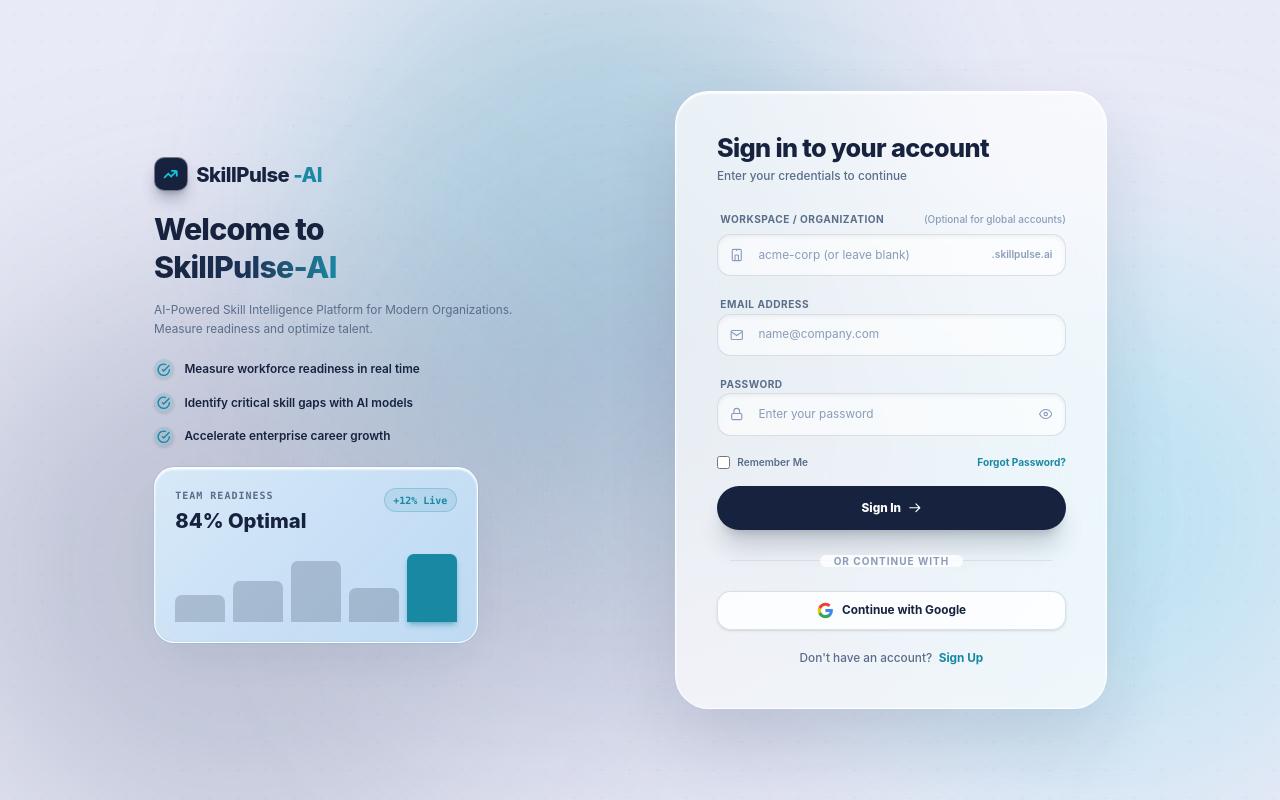
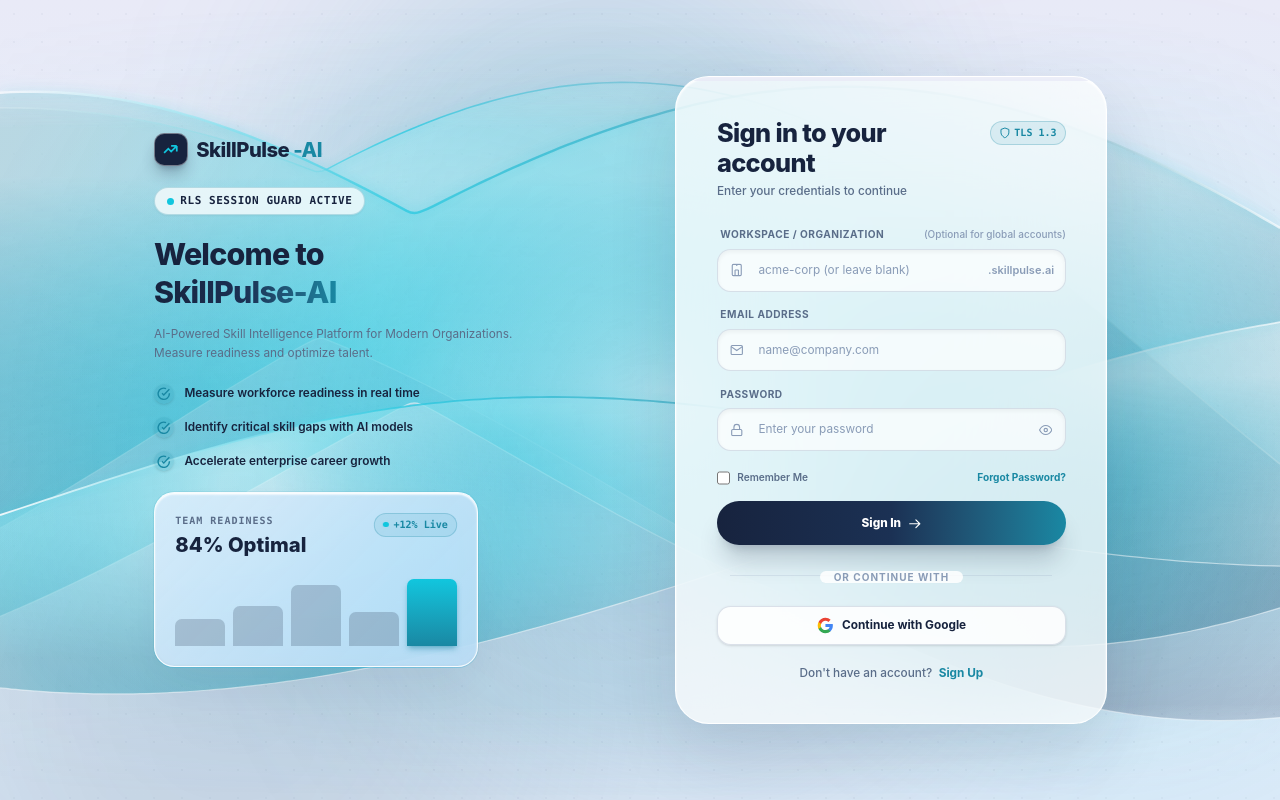
Before and after one commit to Ushbah03/skillpulse-ai, a React (Vite) app: page /login in a window 1280 px wide. Built offline with nearby package versions, Linux system fonts and the light colour scheme; no server answers.

Commit message:
feat(login): animate Login form with 3D liquid silk backdrop, readiness progress & field micro-interactions

```diff
--- a/src/components/Login.jsx
+++ b/src/components/Login.jsx
@@ -1,8 +1,9 @@
 import React, { useState, useRef, useEffect } from 'react';
 import { Link, useNavigate } from 'react-router-dom';
-import { motion } from 'framer-motion';
+import { motion, AnimatePresence } from 'framer-motion';
 import { useGoogleLogin } from '@react-oauth/google';
 import { authAPI } from '../services/api';
+import VisitorBackdrop from './VisitorBackdrop';
 
 const Icons = {
   Mail: () => <svg className="w-4 h-4" fill="none" stroke="currentColor" viewBox="0 0 24 24" strokeWidth="2"><path d="M4 4h16c1.1 0 2 .9 2 2v12c0 1.1-.9 2-2 2H4c-1.1 0-2-.9-2-2V6c0-1.1.9-2 2-2z"/><polyline points="22,6 12,13 2,6"/></svg>,
@@ -141,43 +142,57 @@ const Login = () => {
   });
 
   const intenseUp = {
-    hidden: { opacity: 0, y: 35 },
-    visible: { opacity: 1, y: 0, transition: { duration: 0.7, ease: [0.16, 1, 0.3, 1] } }
+    hidden: { opacity: 0, y: 26 },
+    visible: { opacity: 1, y: 0, transition: { duration: 0.6, ease: [0.16, 1, 0.3, 1] } }
   };
 
   const staggerContainer = {
     hidden: { opacity: 0 },
-    visible: { opacity: 1, transition: { staggerChildren: 0.1 } }
+    visible: { opacity: 1, transition: { staggerChildren: 0.09 } }
   };
 
+  const readinessPct = Math.round(
+    (([formData.email, formData.password].filter((v) => String(v || '').trim().length > 0).length) / 2) * 100
+  );
+
   return (
-    <div className="min-h-screen flex items-center justify-center p-4 sm:p-6 md:p-10 font-sans text-[#17233E] bg-[#E9EAF7] relative overflow-hidden selection:bg-[#1988A3] selection:text-white">
-      {/* Ambient Gradient Depth - Vibrant glowing mesh lights behind frosted glass */}
-      <div className="fixed inset-0 pointer-events-none z-0 overflow-hidden">
-        <div className="absolute -top-20 left-1/4 w-[550px] h-[550px] bg-[#1988A3]/25 blur-[100px] rounded-full" />
-        <div className="absolute top-1/3 -right-20 w-[500px] h-[500px] bg-[#11C6DE]/20 blur-[110px] rounded-full" />
-        <div className="absolute -bottom-20 -left-20 w-[600px] h-[600px] bg-[#1B3154]/20 blur-[110px] rounded-full" />
-        <div className="absolute bottom-10 right-1/4 w-[550px] h-[550px] bg-[#8A9CB7]/35 blur-[100px] rounded-full" />
-        <div className="absolute inset-0 bg-[radial-gradient(rgba(27,49,84,0.10)_1px,transparent_1px)] [background-size:28px_28px] opacity-40" />
-      </div>
+    <div className="min-h-screen flex items-center justify-center p-4 sm:p-6 md:p-10 font-sans text-[#17233E] bg-[#E9EAF7] bg-gradient-to-b from-[#E9EAF7] via-[#E2EEFA] to-[#DCEAF8] relative overflow-hidden selection:bg-[#1988A3] selection:text-white">
+      {/* Unified Light Ice-Blue Ambient Depth & Animated 3D Liquid Silk Wave */}
+      <VisitorBackdrop waveIntensity={0.95} waveOpacityClass="opacity-85" />
 
       <div className="container mx-auto max-w-6xl grid lg:grid-cols-2 gap-10 items-center relative z-10 py-6 sm:py-10">
 
-        {/* LEFT SIDE: Content & Branding */}
+        {/* LEFT SIDE: Content, Live Session Preview & Branding */}
         <motion.div
           initial="hidden"
           animate="visible"
           variants={staggerContainer}
           className="hidden lg:block space-y-6 text-left"
         >
-          <motion.div variants={intenseUp} className="flex items-center gap-2.5 group cursor-pointer">
-            <div className="w-10 h-10 bg-[#17233E] rounded-xl flex items-center justify-center shadow-lg shadow-[#17233E]/30 group-hover:scale-105 transition-all duration-300 border border-white/40">
+          <motion.div variants={intenseUp}>
+            <Link to="/" className="inline-flex items-center gap-2.5 group">
+              <motion.div
+                whileHover={{ rotate: 10, scale: 1.08 }}
+                whileTap={{ scale: 0.95 }}
+                className="w-10 h-10 bg-[#17233E] rounded-xl flex items-center justify-center shadow-lg shadow-[#17233E]/30 transition-all duration-300 border border-white/40"
+              >
                 <svg className="w-5 h-5 text-[#11C6DE]" fill="none" stroke="currentColor" viewBox="0 0 24 24" strokeWidth="2.5">
                   <path d="M13 7h8m0 0v8m0-8l-8 8-4-4-6 6" />
                 </svg>
-            </div>
+              </motion.div>
               <span className="text-2xl font-extrabold tracking-tight text-[#17233E]">
                 SkillPulse <span className="text-[#1988A3]">-AI</span>
+              </span>
+            </Link>
+          </motion.div>
+
+          <motion.div
+            variants={intenseUp}
+            className="inline-flex items-center gap-2 bg-white/75 border border-[#1988A3]/25 px-3.5 py-1.5 rounded-full backdrop-blur-xl shadow-xs"
+          >
+            <span className="w-2 h-2 rounded-full bg-[#11C6DE] animate-ping" />
+            <span className="text-[11px] font-mono font-bold text-[#17233E] uppercase tracking-wider">
+              {formData.workspace ? `${formData.workspace}.skillpulse.ai` : 'RLS Session Guard Active'}
             </span>
           </motion.div>
 
@@ -213,20 +228,26 @@ const Login = () => {
             ))}
           </motion.ul>
 
-          {/* Metric Preview Card */}
+          {/* Animated Metric Preview Card */}
           <motion.div
             variants={intenseUp}
             whileHover={{ y: -4 }}
-            className="p-6 rounded-3xl max-w-sm glass-panel transition-all duration-300"
+            transition={{ type: 'spring', stiffness: 260, damping: 22 }}
+            className="p-6 rounded-3xl max-w-sm glass-panel transition-all duration-300 relative overflow-hidden"
           >
             <div className="flex justify-between items-start mb-6">
               <div>
                 <p className="text-[10px] uppercase tracking-widest text-[#5A6D89] font-mono font-bold mb-1">Team Readiness</p>
                 <h4 className="text-2xl font-extrabold text-[#17233E]">84% Optimal</h4>
               </div>
-              <span className="bg-[#1988A3]/10 text-[#1988A3] border border-[#1988A3]/25 text-[10px] font-bold px-2.5 py-1 rounded-full font-mono">
+              <motion.span
+                animate={{ scale: [1, 1.05, 1] }}
+                transition={{ duration: 2.6, repeat: Infinity, ease: 'easeInOut' }}
+                className="bg-[#1988A3]/10 text-[#1988A3] border border-[#1988A3]/25 text-[10px] font-bold px-2.5 py-1 rounded-full font-mono flex items-center gap-1.5"
+              >
+                <span className="w-1.5 h-1.5 rounded-full bg-[#11C6DE] animate-pulse" />
                 +12% Live
-              </span>
+              </motion.span>
             </div>
             <div className="flex items-end gap-2.5 h-20">
               {[40, 60, 90, 50, 100].map((h, i) => (
@@ -234,9 +255,10 @@ const Login = () => {
                   key={i}
                   initial={{ height: 0 }}
                   animate={{ height: `${h}%` }}
-                  transition={{ type: "spring", stiffness: 80, damping: 12, delay: 0.3 + (i * 0.1) }}
-                  className={`flex-1 rounded-t-lg transition-all duration-500 ${
-                    i === 4 ? 'bg-[#1988A3] shadow-md shadow-[#1988A3]/40' : 'bg-[#17233E]/20'
+                  whileHover={{ scaleY: 1.08 }}
+                  transition={{ type: "spring", stiffness: 90, damping: 14, delay: 0.25 + (i * 0.09) }}
+                  className={`flex-1 rounded-t-lg origin-bottom transition-colors duration-300 ${
+                    i === 4 ? 'bg-gradient-to-t from-[#1988A3] to-[#11C6DE] shadow-md shadow-[#1988A3]/40' : 'bg-[#17233E]/20 hover:bg-[#1988A3]/45'
                   }`}
                 />
               ))}
@@ -244,42 +266,79 @@ const Login = () => {
           </motion.div>
         </motion.div>
 
-        {/* RIGHT SIDE: Login Form Card */}
+        {/* RIGHT SIDE: Animated Frosted Login Form Card */}
         <motion.div
-          initial={{ opacity: 0, y: 50, scale: 0.97 }}
+          initial={{ opacity: 0, y: 36, scale: 0.97 }}
           animate={{ opacity: 1, y: 0, scale: 1 }}
-          transition={{ duration: 0.8, cubicBezier: [0.16, 1, 0.3, 1] }}
-          className="bg-white/70 backdrop-blur-3xl border border-white/90 rounded-3xl md:rounded-[2.5rem] p-5 sm:p-10 md:p-12 shadow-[0_30px_70px_rgba(23,35,62,0.12),inset_0_1.5px_2px_rgba(255,255,255,1)] w-full max-w-lg mx-auto transition-all duration-300"
+          transition={{ duration: 0.65, ease: [0.16, 1, 0.3, 1] }}
+          className="bg-white/75 backdrop-blur-3xl border border-white/95 rounded-3xl md:rounded-[2.5rem] p-5 sm:p-10 md:p-12 shadow-[0_30px_70px_rgba(23,35,62,0.12),inset_0_1.5px_2px_rgba(255,255,255,1)] w-full max-w-lg mx-auto relative overflow-hidden"
         >
+          {/* Animated Top Credential Readiness Bar */}
+          <div className="absolute top-0 left-0 right-0 h-1 bg-[#E9EAF7]/80">
+            <motion.div
+              className="h-full bg-gradient-to-r from-[#1988A3] via-[#11C6DE] to-[#17233E]"
+              initial={{ width: 0 }}
+              animate={{ width: `${readinessPct}%` }}
+              transition={{ type: 'spring', stiffness: 180, damping: 24 }}
+            />
+          </div>
+
           {/* Mobile-Only Brand Header */}
           <Link to="/" className="lg:hidden flex items-center justify-center gap-2.5 mb-6 group">
-            <div className="w-9 h-9 bg-[#17233E] rounded-xl flex items-center justify-center shadow-md border border-white/40 group-hover:scale-105 transition-all">
+            <motion.div
+              whileHover={{ rotate: 10, scale: 1.05 }}
+              className="w-9 h-9 bg-[#17233E] rounded-xl flex items-center justify-center shadow-md border border-white/40"
+            >
               <svg className="w-5 h-5 text-[#11C6DE]" fill="none" stroke="currentColor" viewBox="0 0 24 24" strokeWidth="2.5">
                 <path strokeLinecap="round" strokeLinejoin="round" d="M13 7h8m0 0v8m0-8l-8 8-4-4-6 6" />
               </svg>
-            </div>
+            </motion.div>
             <span className="text-xl font-extrabold tracking-tight text-[#17233E]">
               SkillPulse <span className="text-[#1988A3]">-AI</span>
             </span>
           </Link>
 
-          <div className="mb-6 sm:mb-8 text-left">
+          <div className="mb-6 sm:mb-8 text-left flex items-start justify-between gap-3">
+            <div>
               <h2 className="text-2xl sm:text-3xl font-extrabold mb-1.5 text-[#17233E] tracking-tight">Sign in to your account</h2>
               <p className="text-[#5A6D89] text-xs sm:text-sm font-medium">Enter your credentials to continue</p>
+            </div>
+            <motion.span
+              key={readinessPct}
+              initial={{ scale: 0.85 }}
+              animate={{ scale: 1 }}
+              className="shrink-0 px-2.5 py-1 rounded-full bg-[#1988A3]/10 border border-[#1988A3]/25 text-[#1988A3] text-[10px] font-mono font-bold mt-1 flex items-center gap-1"
+            >
+              <Icons.Shield />
+              {readinessPct === 100 ? 'Ready' : 'TLS 1.3'}
+            </motion.span>
           </div>
 
           <form className="space-y-5" onSubmit={handleLogin}>
 
             {/* Workspace / Tenant Domain Input */}
-            <div className="space-y-2 text-left group">
+            <motion.div
+              initial={{ opacity: 0, y: 12 }}
+              animate={{ opacity: 1, y: 0 }}
+              transition={{ duration: 0.45, delay: 0.05 }}
+              className="space-y-2 text-left group"
+            >
               <div className="flex justify-between items-center ml-1">
-                <label className="text-[#5A6D89] text-xs font-bold uppercase tracking-wider group-focus-within:text-[#1988A3] transition-colors">
-                  Workspace / Organization
+                <label className="text-[#5A6D89] text-xs font-bold uppercase tracking-wider group-focus-within:text-[#1988A3] transition-colors flex items-center gap-2">
+                  <span>Workspace / Organization</span>
+                  {formData.workspace && (
+                    <motion.span
+                      initial={{ scale: 0 }}
+                      animate={{ scale: 1 }}
+                      className="w-1.5 h-1.5 rounded-full bg-[#11C6DE]"
+                    />
+                  )}
                 </label>
                 <span className="text-[10px] text-[#8A9CB7] font-medium">(Optional for global accounts)</span>
               </div>
-              <div className="relative">
-                <span className="absolute left-4 top-1/2 -translate-y-1/2 text-[#8A9CB7] group-focus-within:text-[#1988A3] transition-colors">
+              <div className="relative rounded-2xl transition-transform duration-200 group-focus-within:-translate-y-0.5">
+                <div className="absolute -inset-[1px] rounded-2xl bg-gradient-to-r from-[#1988A3]/35 via-[#11C6DE]/45 to-[#1988A3]/35 blur-[2px] opacity-0 group-focus-within:opacity-100 transition-opacity duration-300 pointer-events-none" />
+                <span className="absolute left-4 top-1/2 -translate-y-1/2 text-[#8A9CB7] group-focus-within:text-[#1988A3] group-focus-within:scale-110 transition-all duration-200 z-10 pointer-events-none">
                   <Icons.Building />
                 </span>
                 <input
@@ -288,21 +347,35 @@ const Login = () => {
                   value={formData.workspace}
                   onChange={handleChange}
                   placeholder="acme-corp (or leave blank)"
-                  className="w-full bg-white/60 border border-[#8A9CB7]/30 rounded-2xl py-3.5 pl-12 pr-28 text-sm text-[#17233E] placeholder:text-[#8A9CB7] focus:outline-none focus:ring-2 focus:ring-[#1988A3]/25 focus:border-[#1988A3] transition-all shadow-inner hover:border-[#8A9CB7]/50"
+                  className="relative w-full bg-white/70 focus:bg-white/95 border border-[#8A9CB7]/30 rounded-2xl py-3.5 pl-12 pr-[7.5rem] text-sm text-[#17233E] placeholder:text-[#8A9CB7] focus:outline-none focus:ring-2 focus:ring-[#1988A3]/20 focus:border-[#1988A3] transition-all shadow-inner hover:border-[#8A9CB7]/55"
                 />
-                <span className="absolute right-4 top-1/2 -translate-y-1/2 text-xs font-semibold text-[#8A9CB7] pointer-events-none">
+                <span className="absolute right-3.5 top-1/2 -translate-y-1/2 text-[11px] font-semibold text-[#8A9CB7] pointer-events-none z-10">
                   .skillpulse.ai
                 </span>
+                <span className="pointer-events-none absolute bottom-0 left-4 right-4 h-[2px] rounded-full bg-gradient-to-r from-[#1988A3] to-[#11C6DE] scale-x-0 group-focus-within:scale-x-100 transition-transform duration-300 origin-center" />
               </div>
-            </div>
+            </motion.div>
 
             {/* Email Address */}
-            <div className="space-y-2 text-left group">
-              <label className="text-[#5A6D89] text-xs font-bold uppercase tracking-wider ml-1 group-focus-within:text-[#1988A3] transition-colors">
-                Email Address
+            <motion.div
+              initial={{ opacity: 0, y: 12 }}
+              animate={{ opacity: 1, y: 0 }}
+              transition={{ duration: 0.45, delay: 0.1 }}
+              className="space-y-2 text-left group"
+            >
+              <label className="text-[#5A6D89] text-xs font-bold uppercase tracking-wider ml-1 group-focus-within:text-[#1988A3] transition-colors flex items-center justify-between">
+                <span>Email Address</span>
+                {formData.email && (
+                  <motion.span
+                    initial={{ scale: 0 }}
+                    animate={{ scale: 1 }}
+                    className="w-1.5 h-1.5 rounded-full bg-[#11C6DE]"
+                  />
+                )}
               </label>
-              <div className="relative">
-                <span className="absolute left-4 top-1/2 -translate-y-1/2 text-[#8A9CB7] group-focus-within:text-[#1988A3] transition-colors">
+              <div className="relative rounded-2xl transition-transform duration-200 group-focus-within:-translate-y-0.5">
+                <div className="absolute -inset-[1px] rounded-2xl bg-gradient-to-r from-[#1988A3]/35 via-[#11C6DE]/45 to-[#1988A3]/35 blur-[2px] opacity-0 group-focus-within:opacity-100 transition-opacity duration-300 pointer-events-none" />
+                <span className="absolute left-4 top-1/2 -translate-y-1/2 text-[#8A9CB7] group-focus-within:text-[#1988A3] group-focus-within:scale-110 transition-all duration-200 z-10 pointer-events-none">
                   <Icons.Mail />
                 </span>
                 <input
@@ -312,18 +385,32 @@ const Login = () => {
                   onChange={handleChange}
                   required
                   placeholder="name@company.com"
-                  className="w-full bg-white/60 border border-[#8A9CB7]/30 rounded-2xl py-3.5 pl-12 pr-4 text-sm text-[#17233E] placeholder:text-[#8A9CB7] focus:outline-none focus:ring-2 focus:ring-[#1988A3]/25 focus:border-[#1988A3] transition-all shadow-inner hover:border-[#8A9CB7]/50"
+                  className="relative w-full bg-white/70 focus:bg-white/95 border border-[#8A9CB7]/30 rounded-2xl py-3.5 pl-12 pr-4 text-sm text-[#17233E] placeholder:text-[#8A9CB7] focus:outline-none focus:ring-2 focus:ring-[#1988A3]/20 focus:border-[#1988A3] transition-all shadow-inner hover:border-[#8A9CB7]/55"
                 />
+                <span className="pointer-events-none absolute bottom-0 left-4 right-4 h-[2px] rounded-full bg-gradient-to-r from-[#1988A3] to-[#11C6DE] scale-x-0 group-focus-within:scale-x-100 transition-transform duration-300 origin-center" />
               </div>
-            </div>
+            </motion.div>
 
             {/* Password */}
-            <div className="space-y-2 text-left group">
-              <label className="text-[#5A6D89] text-xs font-bold uppercase tracking-wider ml-1 group-focus-within:text-[#1988A3] transition-colors">
-                Password
+            <motion.div
+              initial={{ opacity: 0, y: 12 }}
+              animate={{ opacity: 1, y: 0 }}
+              transition={{ duration: 0.45, delay: 0.15 }}
+              className="space-y-2 text-left group"
+            >
+              <label className="text-[#5A6D89] text-xs font-bold uppercase tracking-wider ml-1 group-focus-within:text-[#1988A3] transition-colors flex items-center justify-between">
+                <span>Password</span>
+                {formData.password && (
+                  <motion.span
+                    initial={{ scale: 0 }}
+                    animate={{ scale: 1 }}
+                    className="w-1.5 h-1.5 rounded-full bg-[#11C6DE]"
+                  />
+                )}
               </label>
-              <div className="relative">
-                <span className="absolute left-4 top-1/2 -translate-y-1/2 text-[#8A9CB7] group-focus-within:text-[#1988A3] transition-colors">
+              <div className="relative rounded-2xl transition-transform duration-200 group-focus-within:-translate-y-0.5">
+                <div className="absolute -inset-[1px] rounded-2xl bg-gradient-to-r from-[#1988A3]/35 via-[#11C6DE]/45 to-[#1988A3]/35 blur-[2px] opacity-0 group-focus-within:opacity-100 transition-opacity duration-300 pointer-events-none" />
+                <span className="absolute left-4 top-1/2 -translate-y-1/2 text-[#8A9CB7] group-focus-within:text-[#1988A3] group-focus-within:scale-110 transition-all duration-200 z-10 pointer-events-none">
                   <Icons.Lock />
                 </span>
                 <input
@@ -333,20 +420,26 @@ const Login = () => {
                   onChange={handleChange}
                   required
                   placeholder="Enter your password"
-                  className="w-full bg-white/60 border border-[#8A9CB7]/30 rounded-2xl py-3.5 pl-12 pr-12 text-sm text-[#17233E] placeholder:text-[#8A9CB7] focus:outline-none focus:ring-2 focus:ring-[#1988A3]/25 focus:border-[#1988A3] transition-all shadow-inner hover:border-[#8A9CB7]/50"
+                  className="relative w-full bg-white/70 focus:bg-white/95 border border-[#8A9CB7]/30 rounded-2xl py-3.5 pl-12 pr-12 text-sm text-[#17233E] placeholder:text-[#8A9CB7] focus:outline-none focus:ring-2 focus:ring-[#1988A3]/20 focus:border-[#1988A3] transition-all shadow-inner hover:border-[#8A9CB7]/55"
                 />
                 <button
                   type="button"
                   onClick={() => setShowPassword(!showPassword)}
-                  className="absolute right-4 top-1/2 -translate-y-1/2 text-[#8A9CB7] hover:text-[#17233E] transition-colors"
+                  className="absolute right-4 top-1/2 -translate-y-1/2 text-[#8A9CB7] hover:text-[#17233E] transition-colors z-10 cursor-pointer"
                 >
                   {showPassword ? <Icons.EyeOff /> : <Icons.Eye />}
                 </button>
+                <span className="pointer-events-none absolute bottom-0 left-4 right-4 h-[2px] rounded-full bg-gradient-to-r from-[#1988A3] to-[#11C6DE] scale-x-0 group-focus-within:scale-x-100 transition-transform duration-300 origin-center" />
               </div>
-            </div>
+            </motion.div>
 
             {/* Remember Me & Forgot Password */}
-            <div className="flex items-center justify-between text-xs font-semibold pt-1">
+            <motion.div
+              initial={{ opacity: 0, y: 10 }}
+              animate={{ opacity: 1, y: 0 }}
+              transition={{ duration: 0.45, delay: 0.2 }}
+              className="flex items-center justify-between text-xs font-semibold pt-1"
+            >
               <label className="flex items-center gap-2 cursor-pointer text-[#5A6D89] hover:text-[#17233E] transition-colors select-none">
                 <input
                   type="checkbox"
@@ -361,24 +454,33 @@ const Login = () => {
               <Link to="/forgot-password" className="text-[#1988A3] hover:text-[#157289] font-bold transition-colors hover:underline">
                 Forgot Password?
               </Link>
-            </div>
+            </motion.div>
 
+            <AnimatePresence>
               {errorMsg && (
-              <div className="bg-red-50 border border-red-200 text-red-600 px-4 py-3 rounded-xl text-xs flex items-center gap-2">
+                <motion.div
+                  initial={{ opacity: 0, y: -8, x: -6 }}
+                  animate={{ opacity: 1, y: 0, x: [0, -6, 6, -4, 4, 0] }}
+                  exit={{ opacity: 0, height: 0 }}
+                  transition={{ duration: 0.35 }}
+                  className="bg-red-50 border border-red-200 text-red-600 px-4 py-3 rounded-xl text-xs flex items-center gap-2"
+                >
                   <svg className="w-4 h-4 shrink-0 text-red-500" fill="none" stroke="currentColor" viewBox="0 0 24 24"><circle cx="12" cy="12" r="10"/><line x1="12" y1="8" x2="12" y2="12"/><line x1="12" y1="16" x2="12.01" y2="16"/></svg>
                   <span>{errorMsg}</span>
-              </div>
+                </motion.div>
               )}
+            </AnimatePresence>
 
             <motion.button
-              whileHover={{ scale: isLoading ? 1 : 1.01, y: isLoading ? 0 : -1 }}
-              whileTap={{ scale: isLoading ? 1 : 0.99 }}
+              whileHover={{ scale: isLoading ? 1 : 1.015, y: isLoading ? 0 : -2 }}
+              whileTap={{ scale: isLoading ? 1 : 0.985 }}
               type="submit"
               disabled={isLoading}
-              className={`w-full bg-[#17233E] hover:bg-[#1988A3] active:bg-[#157289] text-white py-3.5 sm:py-4 rounded-full font-extrabold transition-all duration-300 flex items-center justify-center gap-2 shadow-xl shadow-[#17233E]/20 hover:shadow-[#1988A3]/30 text-sm mt-2 ${
-                isLoading ? 'opacity-70 cursor-not-allowed' : ''
+              className={`relative overflow-hidden w-full bg-gradient-to-r from-[#17233E] via-[#1B3154] to-[#1988A3] hover:from-[#1988A3] hover:to-[#11C6DE] text-white py-3.5 sm:py-4 rounded-full font-extrabold transition-all duration-300 flex items-center justify-center gap-2 shadow-xl shadow-[#17233E]/20 hover:shadow-[#1988A3]/35 text-sm mt-2 group ${
+                isLoading ? 'opacity-70 cursor-not-allowed' : 'cursor-pointer'
               }`}
             >
+              <span className="pointer-events-none absolute inset-0 -translate-x-full group-hover:translate-x-full transition-transform duration-1000 bg-gradient-to-r from-transparent via-white/25 to-transparent" />
               {isLoading ? (
                 <>
                   <svg className="animate-spin -ml-1 mr-2 h-4 w-4 text-white" fill="none" viewBox="0 0 24 24"><circle className="opacity-25" cx="12" cy="12" r="10" stroke="currentColor" strokeWidth="4"/><path className="opacity-75" fill="currentColor" d="M4 12a8 8 0 018-8V0C5.373 0 0 5.373 0 12h4zm2 5.291A7.962 7.962 0 014 12H0c0 3.042 1.135 5.824 3 7.938l3-2.647z"/></svg>
@@ -394,17 +496,17 @@ const Login = () => {
 
           <div className="relative my-6 text-center select-none">
             <div className="absolute inset-0 flex items-center px-4"><div className="w-full border-t border-[#8A9CB7]/20"></div></div>
-            <span className="relative bg-white/80 px-4 text-[10px] font-bold text-[#8A9CB7] uppercase tracking-widest rounded-full">Or continue with</span>
+            <span className="relative bg-white/85 px-4 text-[10px] font-bold text-[#8A9CB7] uppercase tracking-widest rounded-full">Or continue with</span>
           </div>
 
           <div className="mt-6 flex flex-col gap-4">
             <motion.button
-              whileHover={{ scale: 1.01, y: -1 }}
-              whileTap={{ scale: 0.99 }}
+              whileHover={{ scale: 1.015, y: -1 }}
+              whileTap={{ scale: 0.985 }}
               type="button"
               onClick={() => handleGoogleLogin()}
               disabled={isGoogleLoading}
-              className="w-full flex items-center justify-center gap-2.5 bg-white/80 hover:bg-white border border-[#8A9CB7]/30 py-3 rounded-2xl text-xs sm:text-sm font-bold text-[#17233E] transition-all shadow-sm disabled:opacity-50"
+              className="w-full flex items-center justify-center gap-2.5 bg-white/85 hover:bg-white border border-[#8A9CB7]/30 py-3 rounded-2xl text-xs sm:text-sm font-bold text-[#17233E] transition-all shadow-sm disabled:opacity-50 cursor-pointer"
             >
               {isGoogleLoading ? (
                 <span className="w-4 h-4 border-2 border-[#1988A3] border-t-transparent rounded-full animate-spin" />
```
Lines whose indentation alone changed are shown as unchanged.
